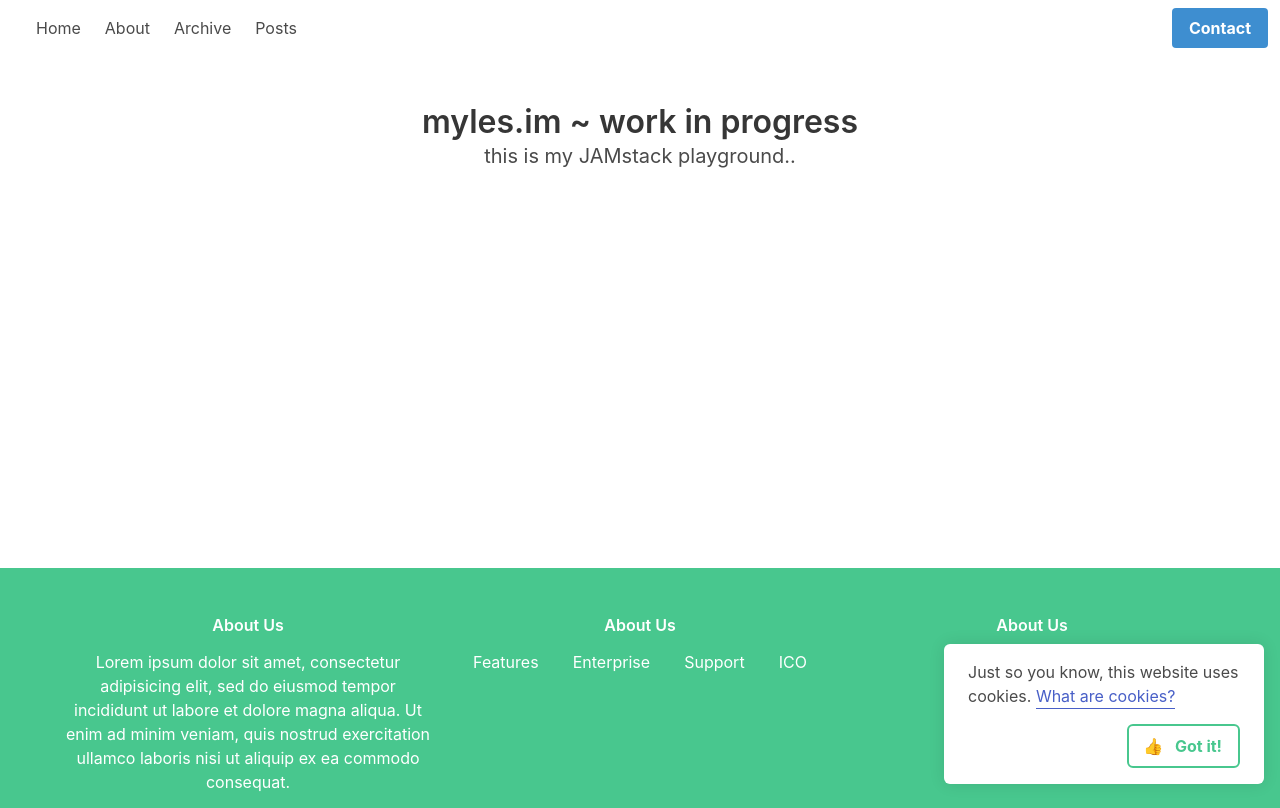
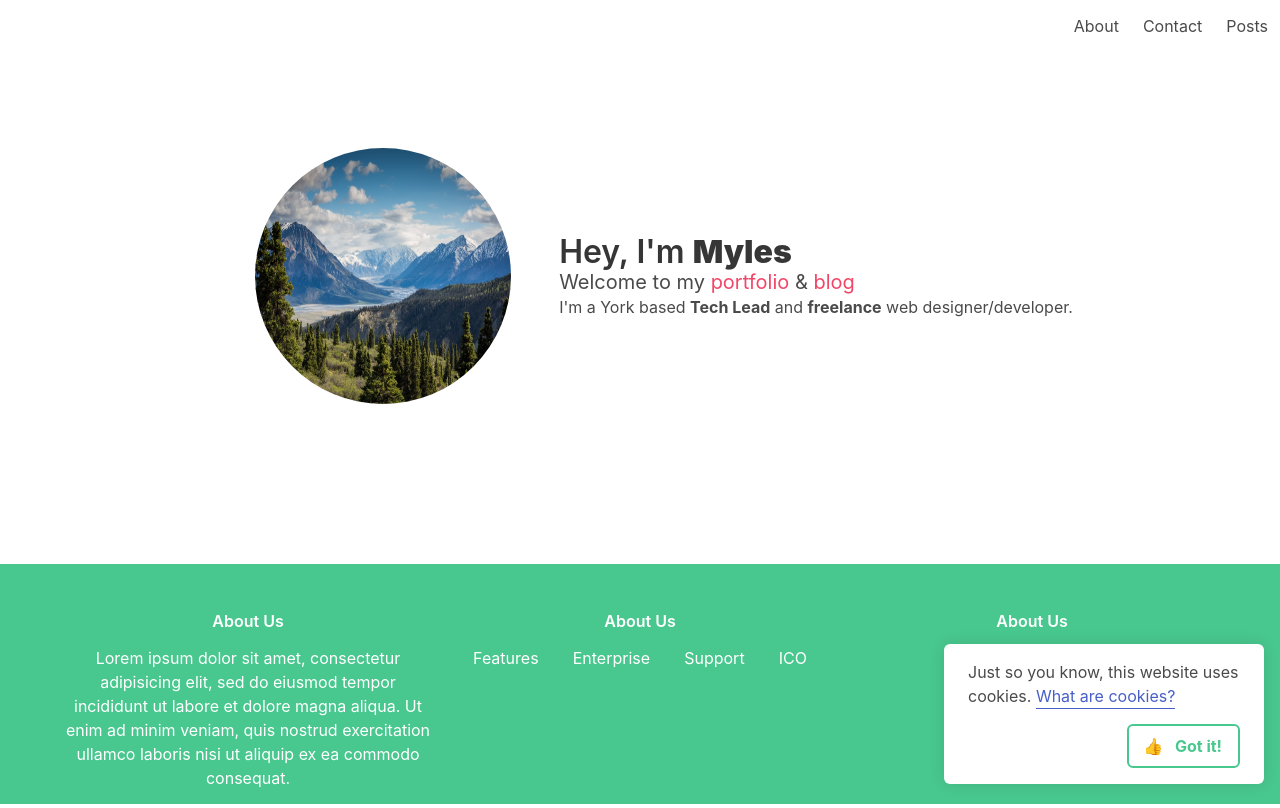
Before and after one commit to msanigar/myles.im, a Next.js app: page / in a window 1280 px wide. Built offline with nearby package versions, Linux system fonts and the light colour scheme.

Commit message:
Homepage hero, nav

```diff
--- a/src/components/Navigation.tsx
+++ b/src/components/Navigation.tsx
@@ -18,7 +18,7 @@ export default function Navigation() {
       <nav className="navbar" role="navigation" aria-label="main navigation">
         <div className="navbar-brand">
           <a className="navbar-item" href="/">
-            <i className="far fa-hand-peace"></i>
+            <i className="fas fa-home"></i>
           </a>
           <a
             role="button"
@@ -35,33 +35,17 @@ export default function Navigation() {
         </div>
 
         <div id="navbarBasicExample" className={navClasses}>
-          <div className="navbar-start">
-            <Link href="/">
-              <a className="navbar-item">Home</a>
-            </Link>
+          <div className="navbar-start"></div>
+          <div className="navbar-end">
             <Link href="/about">
               <a className="navbar-item">About</a>
             </Link>
-            <Link href="/archive">
-              <a className="navbar-item">Archive</a>
+            <Link href="/contact">
+              <a className="navbar-item">Contact</a>
             </Link>
             <Link href="/posts">
               <a className="navbar-item">Posts</a>
             </Link>
-          </div>
-
-          <div className="navbar-end">
-            <div className="navbar-item">
-              <div className="buttons">
-                <Link href="/contact">
-                  <a className="button is-info">
-                    <strong>
-                      Contact <i className="fas fa-envelope"></i>
-                    </strong>
-                  </a>
-                </Link>
-              </div>
-            </div>
           </div>
         </div>
       </nav>
--- a/src/pages/index.tsx
+++ b/src/pages/index.tsx
@@ -2,6 +2,7 @@ import Layout from '../components/Layout';
 import BasicMeta from '../components/meta/BasicMeta';
 import OpenGraphMeta from '../components/meta/OpenGraphMeta';
 import TwitterCardMeta from '../components/meta/TwitterCardMeta';
+import config from '../lib/config';
 
 export default function Index() {
   return (
@@ -11,9 +12,35 @@ export default function Index() {
       <TwitterCardMeta url={'/'} />
       <section className="hero">
         <div className="hero-body">
-          <div className="container has-text-centered">
-            <p className="title">myles.im ~ work in progress</p>
-            <p className="subtitle">this is my JAMstack playground..</p>
+          <div className="level-item">
+            <div className="level-item is-hero-avatar-item p-6">
+              <div className="image is-user-avatar">
+                <img
+                  style={{
+                    height: `256px`,
+                    width: `256px`,
+                    borderRadius: `128px`,
+                  }}
+                  src={config?.header}
+                />
+              </div>
+            </div>
+            <div className="level-item is-hero-content-item">
+              <div>
+                <h1 className="title is-spaced">
+                  Hey, I'm <b>Myles</b>
+                </h1>
+                <h3 className="subtitle">
+                  Welcome to my{' '}
+                  <span className="has-text-danger">portfolio</span> &{' '}
+                  <span className="has-text-danger">blog</span>
+                </h3>
+                <p>
+                  I'm a York based <b>Tech Lead</b> and <b>freelance</b> web
+                  designer/developer. <br />
+                </p>
+              </div>
+            </div>
           </div>
         </div>
       </section>
```
